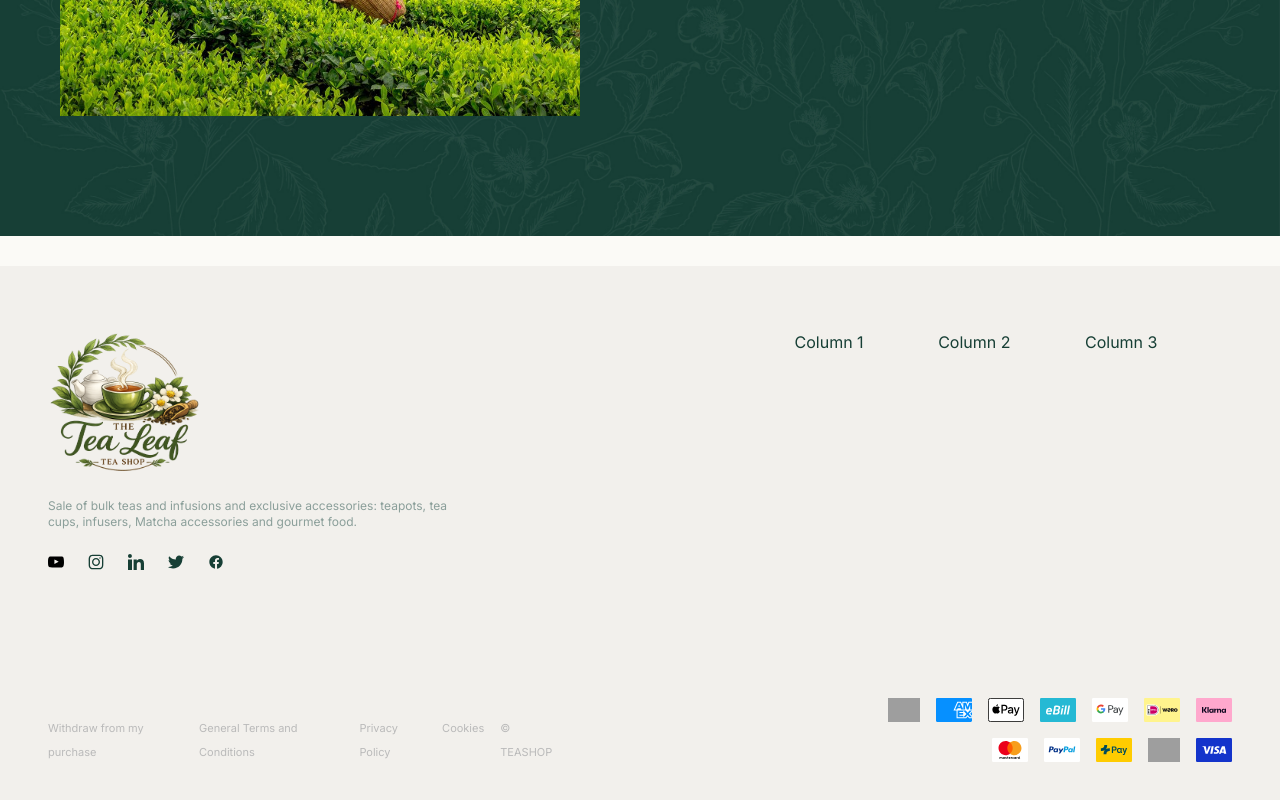
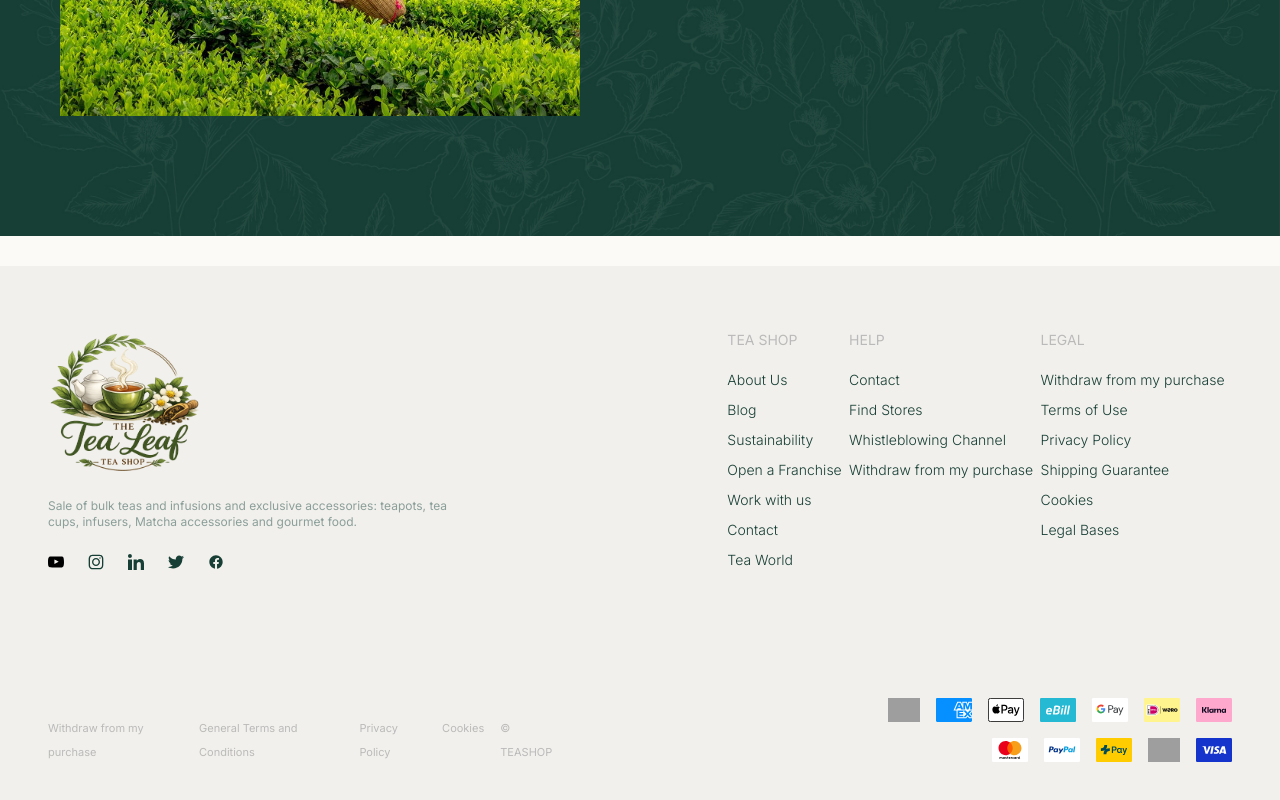
Before and after one commit to easazade/teashop, a React (Vite) app: page / in a window 1280 px wide. Shown: the part 4138-4938 px from the top of the page. Built offline with nearby package versions, Linux system fonts and the light colour scheme; grey boxes are pictures that could not be loaded.

Commit message:
Update Footer

```diff
--- a/src/components/Footer.tsx
+++ b/src/components/Footer.tsx
@@ -51,6 +51,25 @@ const links = [
   { label: '© TEASHOP', url: '/' },
 ]
 
+const mainLinks = [
+  {
+    menuTitle: 'TEA SHOP',
+    links: ['About Us', 'Blog', 'Sustainability', 'Open a Franchise', 'Work with us', 'Contact', 'Tea World'],
+  },
+  { menuTitle: 'HELP', links: ['Contact', 'Find Stores', 'Whistleblowing Channel', 'Withdraw from my purchase'] },
+  {
+    menuTitle: 'LEGAL',
+    links: [
+      'Withdraw from my purchase',
+      'Terms of Use',
+      'Privacy Policy',
+      'Shipping Guarantee',
+      'Cookies',
+      'Legal Bases',
+    ],
+  },
+]
+
 export function Footer() {
   return (
     <footer className={cn('bg-footer-bg flex h-140 w-full flex-row justify-between gap-40 px-12 py-16')}>
@@ -78,9 +97,18 @@ export function Footer() {
       </div>
       <div className="flex flex-1 basis-0 flex-col items-end">
         <div className="flex w-full flex-1 flex-row justify-evenly">
-          <div>Column 1</div>
-          <div>Column 2</div>
-          <div>Column 3</div>
+          {mainLinks.map((e) => {
+            return (
+              <div className="flex max-w-50 flex-col">
+                <span className="text-gray-text mb-5 text-sm">{e.menuTitle}</span>
+                <div className="flex flex-col gap-2.5 text-sm font-light">
+                  {e.links.map((item) => (
+                    <Link to={'/'}>{item}</Link>
+                  ))}
+                </div>
+              </div>
+            )
+          })}
         </div>
         <div className="flex w-3/4 flex-wrap items-center justify-end gap-4">
           {paymentIcons.map(({ name, icon }) => (
--- a/src/index.css
+++ b/src/index.css
@@ -1,4 +1,4 @@
-@import url('https://fonts.googleapis.com/css2?family=Inter:wght@400;500;600;700&family=Poppins:wght@600;700&display=swap');
+@import url('https://fonts.googleapis.com/css2?family=Inter:wght@300;400;500;600;700&family=Poppins:wght@600;700&display=swap');
 @import 'tailwindcss';
 
 @theme {
```
